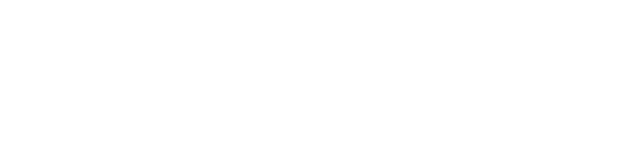
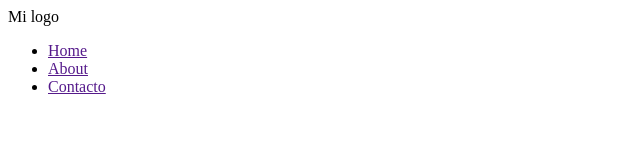
Before and after one commit to egrigolatto/proyectoweb, a plain HTML site: page index.html in a window 1280 px wide. Shown: the whole page, without its empty margins (0-640 px from the left). Drawn offline with Linux system fonts and the light colour scheme; files that its build step writes are made by us from their sources.

Commit message:
barra de navegacion

```diff
--- a/index.html
+++ b/index.html
@@ -8,6 +8,17 @@
     <link rel="stylesheet" href="estilo.css">
 </head>
 <body>
+    <nav>
+        <div class="container">
+            <div class="logo">Mi logo</div>
+            <ul>
+                <li><a href="">Home</a></li>
+                <li><a href="">About</a></li>
+                <li><a href="">Contacto</a></li>
+            </ul>
+
+        </div>
+    </nav>
 
 </body>
 </html>
```
